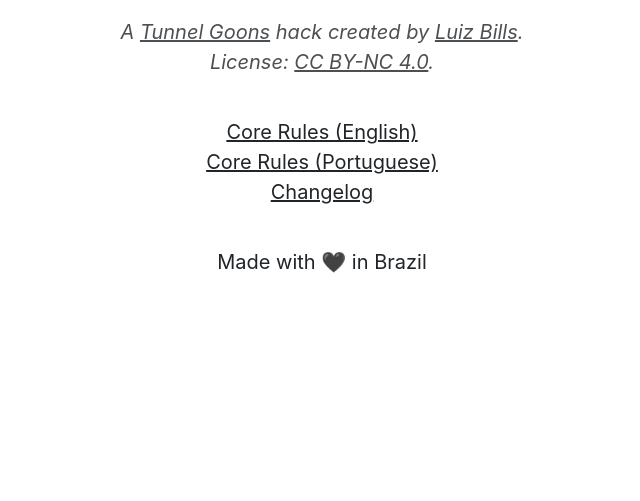
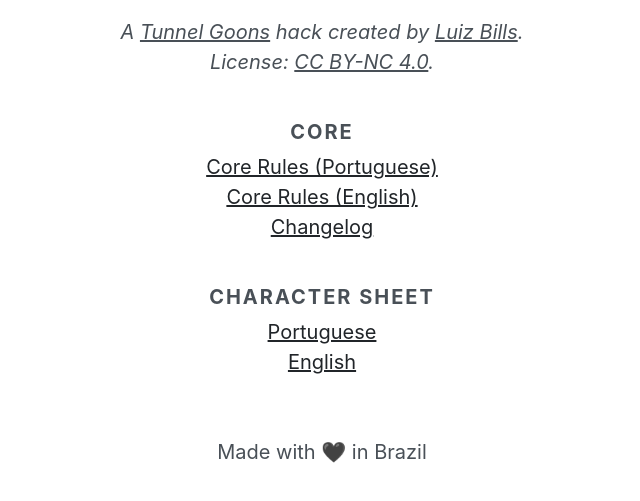
Before and after one commit to luizbills/goons-and-dragons, a plain HTML site: page public/index.html in a window 1280 px wide. Shown: the part 81-582 px from the top of the page, without its empty margins (318-958 px from the left). Drawn offline with Linux system fonts and the light colour scheme.

Commit message:
update home

```diff
--- a/public/index.html
+++ b/public/index.html
@@ -44,13 +44,26 @@
 			max-width: 100%;
 		}
 
-		.subtitle {
-			opacity: .8;
+		.subtitle,
+		.category,
+		.footer {
+			color: #495057;
 		}
 
-		.header,
-		.links {
+		.header {
 			margin-bottom: 2rem;
+		}
+
+		.category {
+			text-transform: uppercase;
+			letter-spacing: 0.1em;
+			font-weight: 700;
+			margin-top: 2rem;
+			margin-bottom: .25rem;
+		}
+
+		.footer {
+			margin-top: 3rem;
 		}
 
 		@media screen and (min-width: 30em) {
@@ -71,10 +84,19 @@
 	</header>
 
 	<main>
+		<h2 class="category">Core <span class="sr-only">Rules</span></h2>
+
 		<ul class="links">
+			<li><a rel="nofollow" href="https://drive.google.com/file/d/1vIa8nXLHvR-IS7cpwBXyay2vWByj5Z-n/view?usp=sharing">Core Rules (Portuguese)</a></li>
 			<li><a rel="nofollow" href="https://drive.google.com/file/d/1hUWlLsusb4kzhQ-KDDaX1c3X0qy-HqEx/view?usp=sharing">Core Rules (English)</a></li>
-		<li><a rel="nofollow" href="https://drive.google.com/file/d/1vIa8nXLHvR-IS7cpwBXyay2vWByj5Z-n/view?usp=sharing">Core Rules (Portuguese)</a></li>
 			<li><a rel="nofollow" href="https://docs.google.com/document/d/1-LjcLFE1oQvoPj-DwzIq5ZNwggSyscp1VHFIdlMl_GI/edit?usp=sharing">Changelog</a></li>
+		</ul>
+
+		<h2 class="category">Character Sheet</h2>
+
+		<ul class="links">
+			<li><a rel="nofollow" href="https://drive.google.com/file/d/1wiermxXW28hIED_mXe9h3mtdCqv2yioh/view?usp=sharing">Portuguese</a></li>
+			<li><a rel="nofollow" href="https://drive.google.com/file/d/1_Euj7zVcZm0c2wHZuFJSAEvNG0GfclLi/view?usp=sharing">English</a></li>
 		</ul>
 	</main>
 
```
Lines whose indentation alone changed are shown as unchanged.
